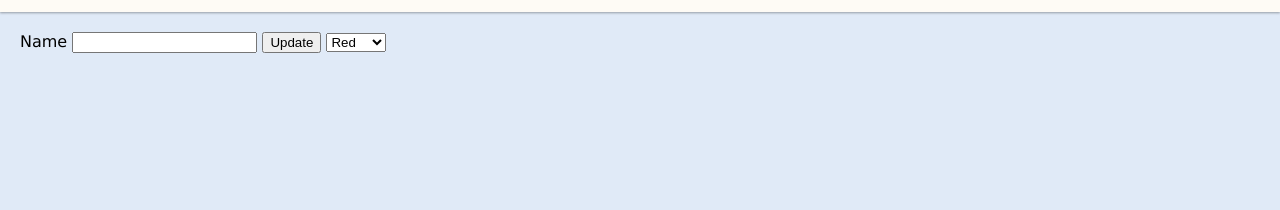
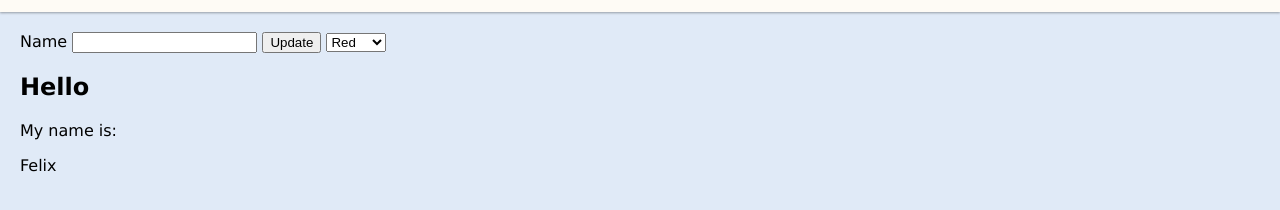
Before and after one commit to delaneyfogarty/test-name-tag, a plain HTML site: page index.html in a window 1280 px wide. Shown: the part 68-278 px from the top of the page. Drawn offline with Linux system fonts and the light colour scheme.

Commit message:
added display section to show name

```diff
--- a/index.html
+++ b/index.html
@@ -40,6 +40,13 @@
                     <option value="green">Green</option>
                 </select>
             </section>
+
+            <!-- This section is to display the output of the nametag -->
+            <section id="name-tag-section" class="name-tag red">
+                <h2>Hello</h2>
+                <p class="intro">My name is:</p>
+                <p class="name-display" id="'name">Felix</p>
+            </section>
         </main>
     </body>
 </html>
```
